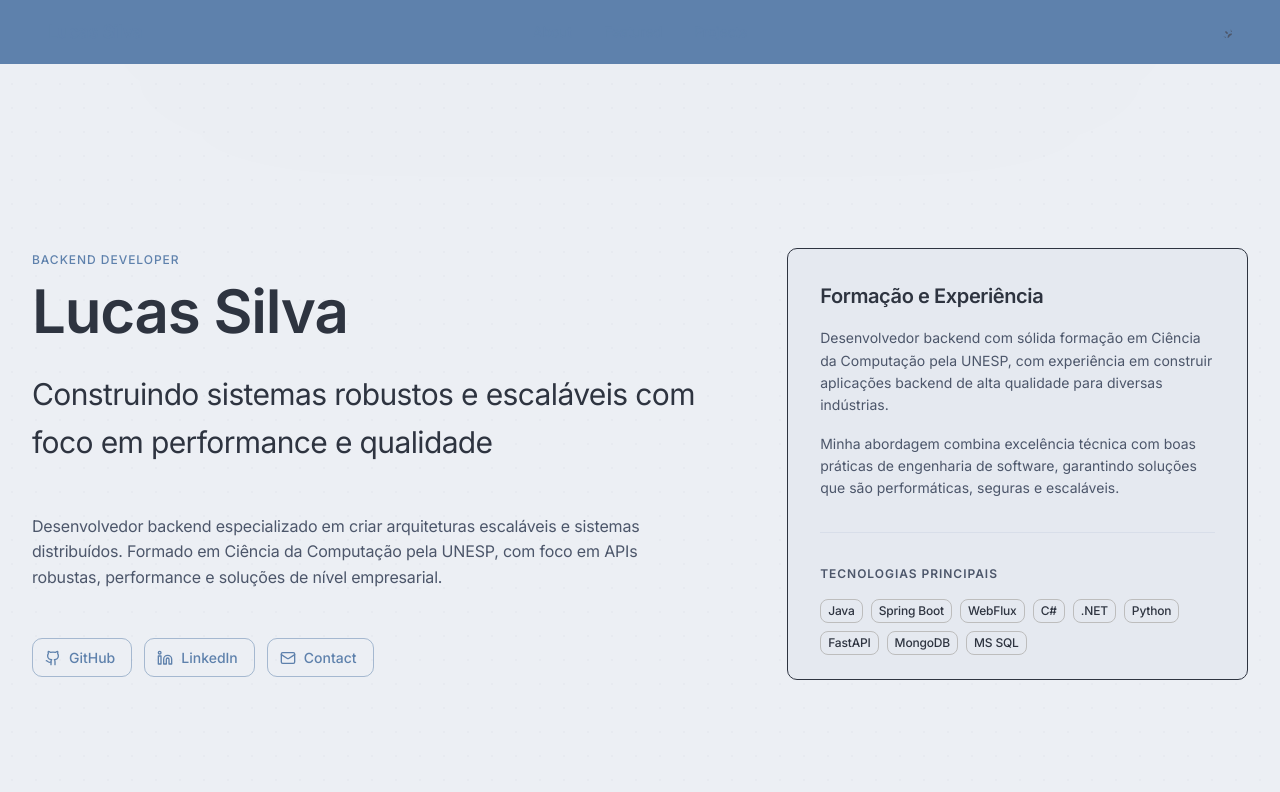
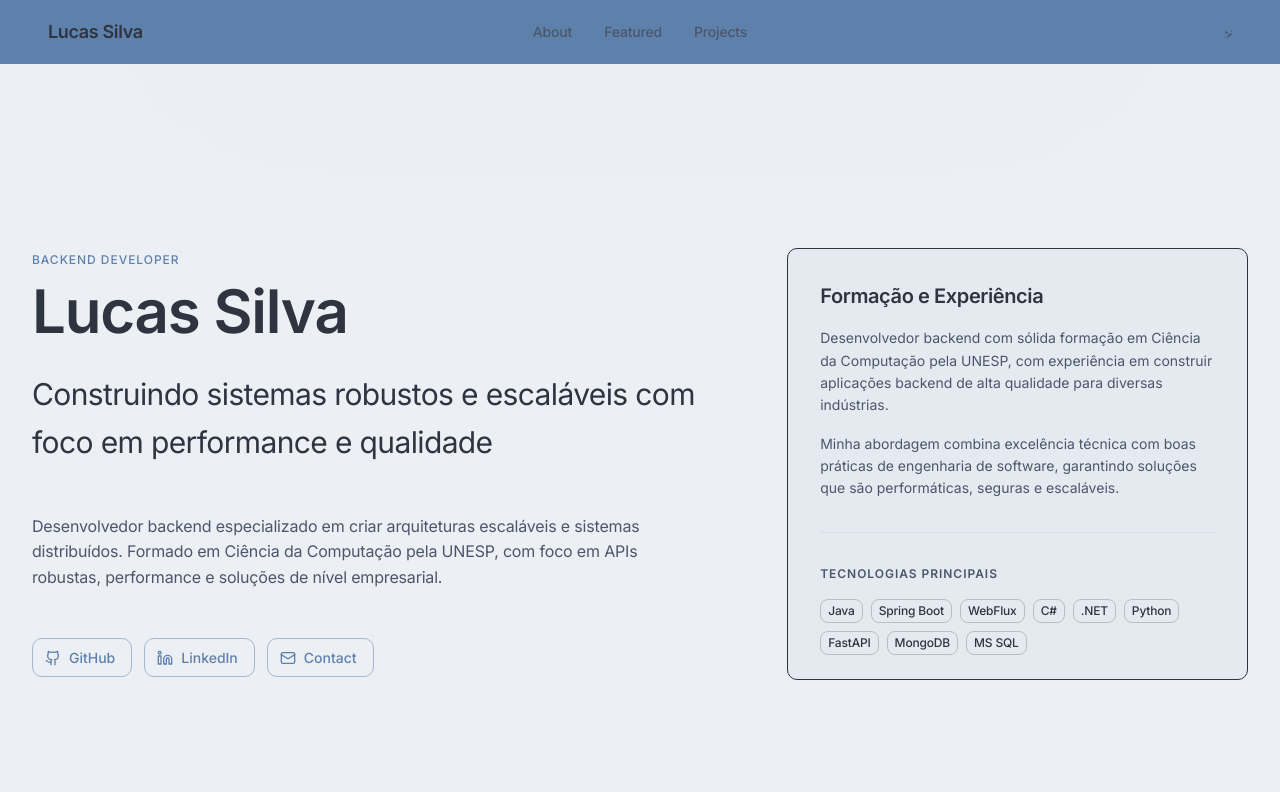
Before and after one commit to Lucas-CSilva/portfolio, a Next.js app: page / in a window 1280 px wide. Shown: the top 792 px of the page. Built offline with nearby package versions, Linux system fonts and the light colour scheme.

Commit message:
fix: header display on white theme

```diff
--- a/src/components/layout/Header.tsx
+++ b/src/components/layout/Header.tsx
@@ -34,6 +34,8 @@ export function Header() {
                 behavior: 'smooth',
                 block: 'start',
             });
+
+            window.history.pushState({}, '', href);
         }
     };
 
@@ -43,13 +45,13 @@ export function Header() {
             elevation={0}
             sx={{
                 transition: 'all 0.2s',
-                backdropFilter: isScrolled ? 'blur(20px) saturate(150%)' : 'none',
+                backdropFilter: isScrolled ? 'blur(20px) saturate(150%)' : 'blur(8px)',
                 borderBottom: isScrolled ? '1px solid' : 'none',
             }}
             className={cn(
                 isScrolled
                     ? 'bg-[var(--bg-app)]/80 border-[var(--border-default)]/50'
-                    : 'bg-transparent border-transparent'
+                    : 'bg-[var(--bg-app)]/30 border-transparent'
             )}
         >
             <Container maxWidth={false} className="page-container">
@@ -70,9 +72,9 @@ export function Header() {
                             fontSize: '1.125rem',
                             letterSpacing: '-0.02em',
                             transition: 'opacity 0.2s',
+                            color: 'var(--text-primary)',
                             '&:hover': { opacity: 0.7 },
                         }}
-                        className="text-[var(--text-primary)]"
                     >
                         Lucas Silva
                     </MuiLink>
@@ -96,9 +98,12 @@ export function Header() {
                                 sx={{
                                     fontSize: '0.875rem',
                                     fontWeight: 500,
+                                    color: 'var(--text-secondary)',
                                     transition: 'color 0.2s',
+                                    '&:hover': {
+                                        color: 'var(--text-primary)',
+                                    },
                                 }}
-                                className="text-[var(--text-secondary)] hover:text-[var(--text-primary)]"
                             >
                                 {item.name}
                             </MuiLink>
```
